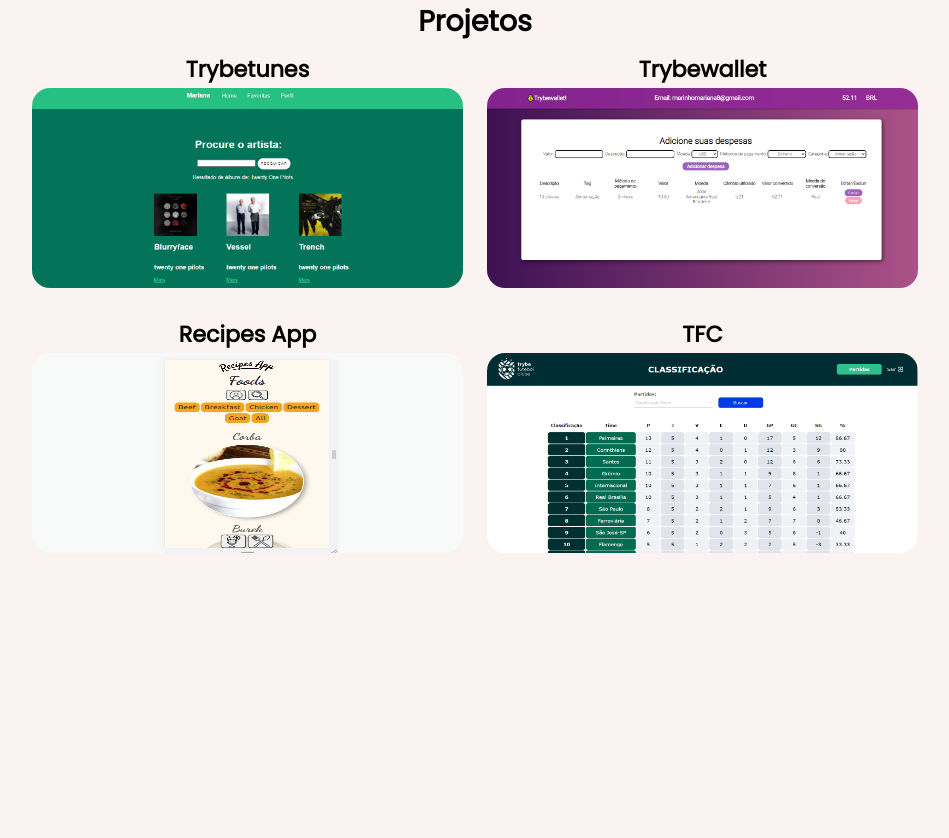
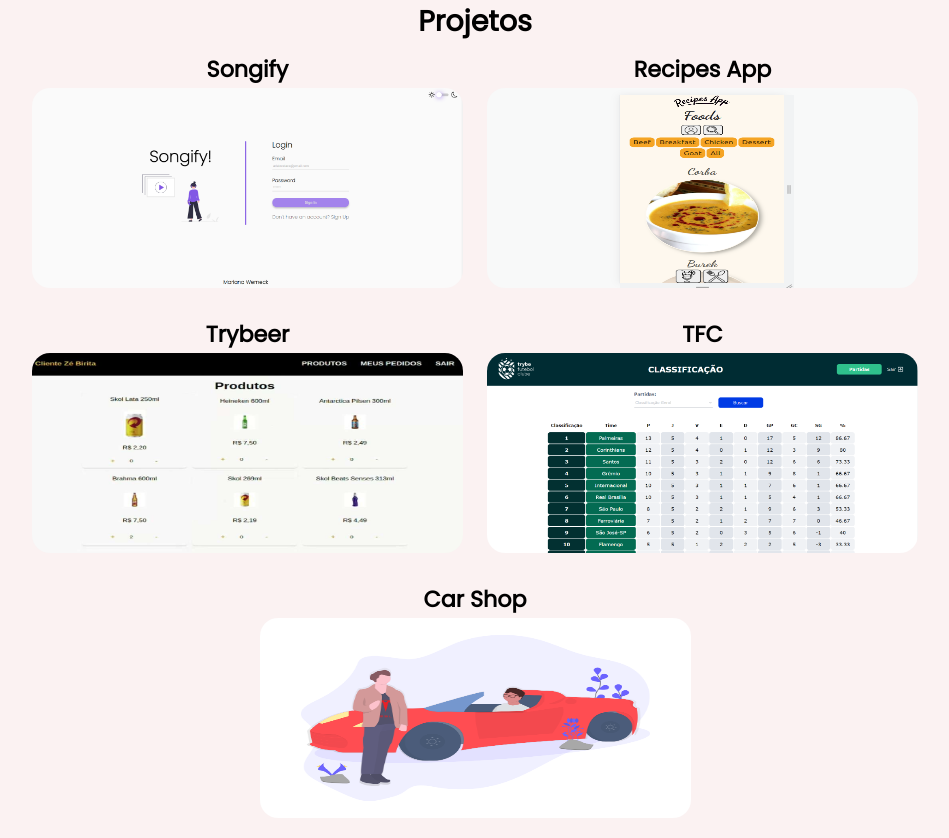
Before and after one commit to mariyzx/portfolio, a React (Create React App) app: page /projetos in a window 1280 px wide. Shown: the whole page, without its empty margins (165-1114 px from the left). Before the commit the page ends 800 px from the top, so only its background shows below. Built offline with nearby package versions, Linux system fonts and the light colour scheme.

Commit message:
:sparkles: feat: adiciona songify, trybeer e car shop

```diff
--- a/src/projects/projects.js
+++ b/src/projects/projects.js
@@ -1,38 +1,36 @@
-const trybetunes = require('../assets/thumbs/trybetunes.PNG');
-const trybewallet = require('../assets/thumbs/trybewallet3.png');
+const songify = require('../assets/thumbs/songify.png');
+const trybeer = require('../assets/thumbs/trybeer.jpg');
 const recipes = require('../assets/thumbs/recipes-app.png');
 const tfc = require('../assets/thumbs/tfc.PNG');
+const car_shop = require('../assets/thumbs/car_shop.png');
 
 module.exports = [
   {
-    name: 'Trybetunes',
-    img: trybetunes,
+    name: 'Songify',
+    img: songify,
     links: {
-      preview: 'https://trybe-trybetunes.vercel.app/',
-      github: 'https://github.com/mariyzx/trybe-trybetunes',
+      github: 'https://github.com/mariyzx/songify',
     },
-    description: 'Aplicação de busca de músicas e álbuns, é possível favoritar uma faixa específica do álbum, editar perfil e verificar as faixas favoritadas.',
+    description: 'Aplicação full-stack de busca de músicas e álbuns, é possível favoritar uma faixa específica do álbum, editar perfil e verificar as faixas favoritadas.',
     tech: ['ReactJS', 'CSS']
-  },
-  {
-    name: 'Trybewallet',
-    img: trybewallet,
-    links: {
-      preview: 'https://trybe-trybewallet-nu.vercel.app/',
-      github: 'https://github.com/mariyzx/trybe-trybewallet',
-    },
-    description: 'Aplicação que computa gastos em diferentes moedas e converte tudo para uma única moeda, utilizando uma API de Cotação de Moedas.',
-    tech: ['Redux', 'ReactJS', 'CSS', 'API', 'RTL']
   },
   {
     name: 'Recipes App',
     img: recipes,
     links: {
-      preview: 'http://projeto-receitas.vercel.app/',
-      github: 'https://github.com/mariyzx/projeto-receitas',
+      github: 'https://github.com/mariyzx/Recipes-App',
     },
-    description: 'Projeto final de Front-End! Aplicação que retorna receitas de comidas e bebidas, com filtros, tela de receitas favoritadas e receitas concluídas.',
+    description: 'Projeto final de front-end! Aplicação que retorna receitas de comidas e bebidas, com filtros, tela de receitas favoritadas e receitas concluídas.',
     tech: ['ReactJS', 'CSS', 'Context API', 'Styled Components']
+  },
+  {
+    name: 'Trybeer',
+    img: trybeer,
+    links: {
+      github: 'https://github.com/mariyzx/trybeer',
+    },
+    description: 'Projeto final de back-end! Aplicação full-stack de delivery de cerveja, onde é possível logar tanto como usuário ou vendedor.',
+    tech: ['ReactJS', 'MySQL', 'Node.js', 'API', 'RTL']
   },
   {
     name: 'TFC',
@@ -41,7 +39,16 @@
       preview: 'https://tfc-mariyzx.vercel.app/leaderboard',
       github: 'https://github.com/mariyzx/tfc',
     },
-    description: 'API para um site informativo de partidas e classificações de futebol, com listagem de times, partidas e autenticação do usuário. API documentada com o Swagger.',
+    description: 'API para um site informativo de partidas e classificações de futebol, com listagem de times, partidas e autenticação do usuário.',
     tech: ['Node.js', 'MySQL', 'Docker', 'Typescript', 'Sequelize']
   },
+  {
+    name: 'Car Shop',
+    img: car_shop,
+    links: {
+      github: 'https://github.com/mariyzx/car-shop'
+    },
+    description: 'API para gerenciar uma concessionária de veículos, utilizando o banco de dados MongoDB através do framework Mongoose.',
+    tech: ['Typescript', 'MongoDB', 'Mongoose', 'API']
+  }
 ]
```
